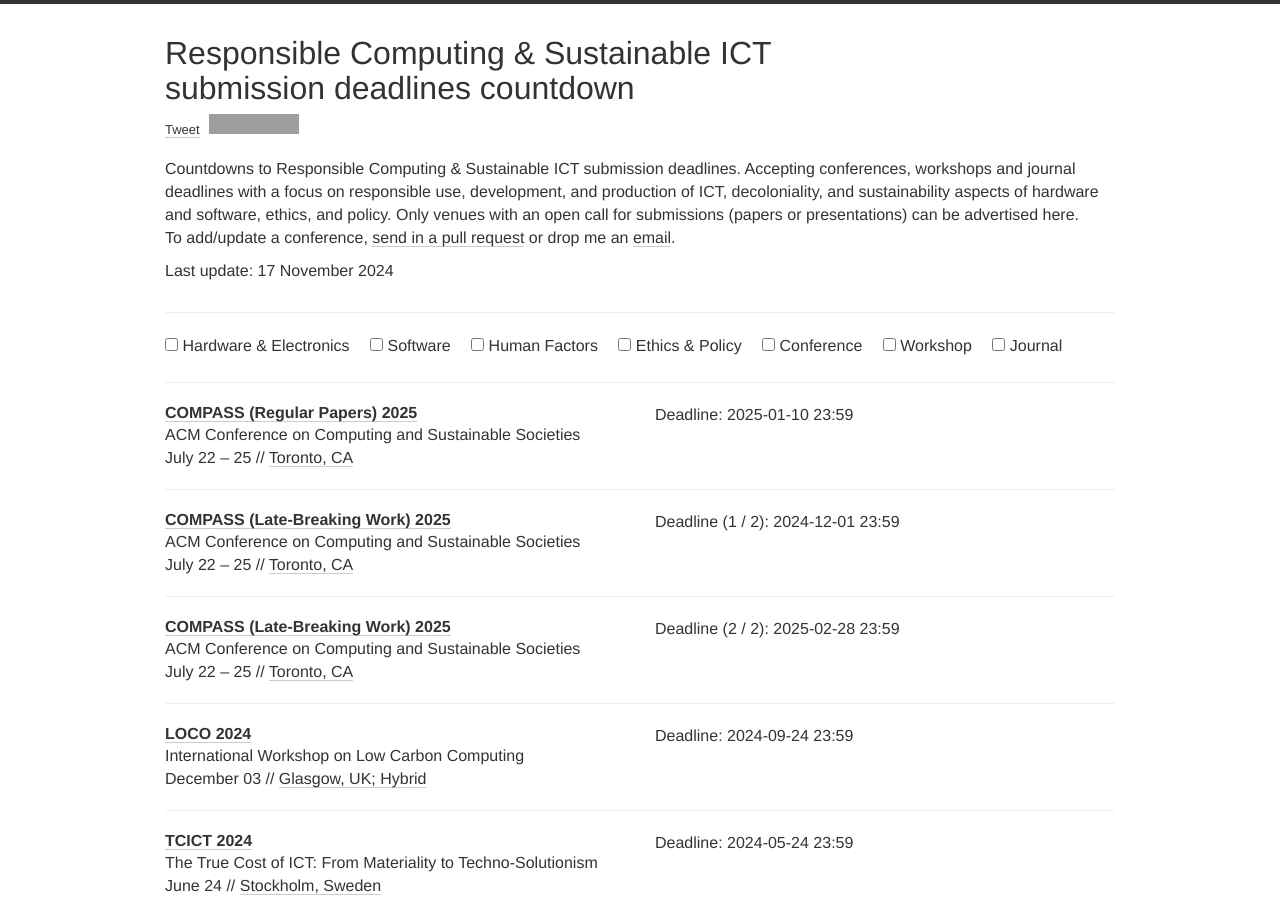
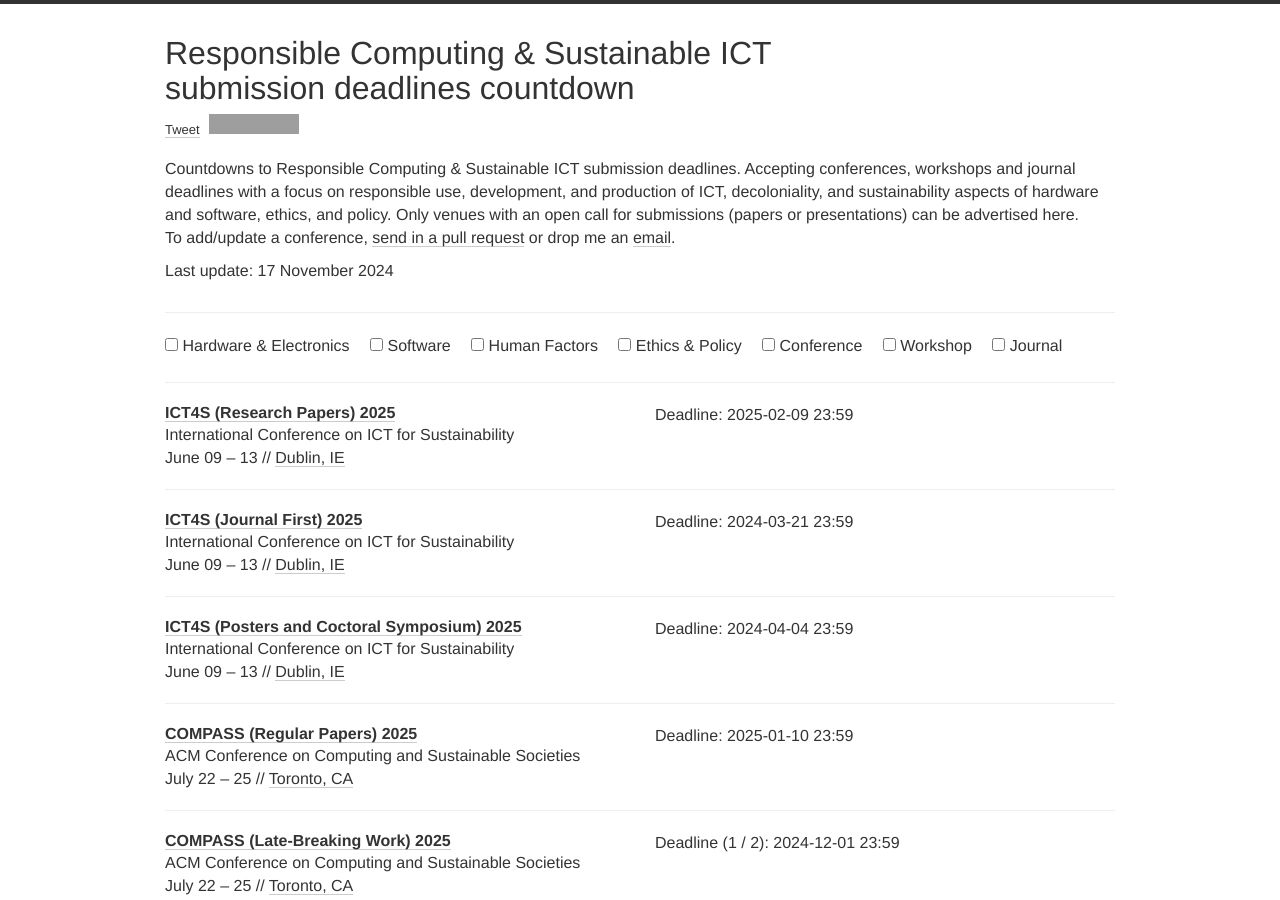
Before and after one commit to responsible-computing/responsible-computing.github.io, a Jekyll site: the page built from index.html, in a window 1280 px wide and 900 px high. Built offline with Jekyll 4.4.1, drawn with Linux system fonts in a browser that asks for light colours; nearby versions of some CDN libraries; comment, search, counter and statistics services are not loaded; grey boxes are pictures that could not be loaded.

Commit message:
added ICT4S 2024

```diff
--- a/_data/conferences.yml
+++ b/_data/conferences.yml
@@ -2,6 +2,36 @@
 # Workshops and Conferences
 
 ## 2025
+
+- name: ICT4S (Research Papers)
+  year: 2025
+  date: "June 09 – 13"
+  description: "International Conference on ICT for Sustainability"
+  link: https://conf.researchr.org/home/ict4s-2025
+  deadline:
+    - "2025-02-09 23:59"
+  place: Dublin, IE
+  tags: [HARD, SOFT, ETPO, CONF]
+
+- name: ICT4S (Journal First)
+  year: 2025
+  date: "June 09 – 13"
+  description: "International Conference on ICT for Sustainability"
+  link: https://conf.researchr.org/home/ict4s-2025
+  deadline:
+    - "2024-03-21 23:59"
+  place: Dublin, IE
+  tags: [HARD, SOFT, ETPO, CONF]
+
+- name: ICT4S (Posters and Coctoral Symposium)
+  year: 2025
+  date: "June 09 – 13"
+  description: "International Conference on ICT for Sustainability"
+  link: https://conf.researchr.org/home/ict4s-2025
+  deadline:
+    - "2024-04-04 23:59"
+  place: Dublin, IE
+  tags: [HARD, SOFT, ETPO, CONF]
 
 - name: COMPASS (Regular Papers)
   year: 2025
```
